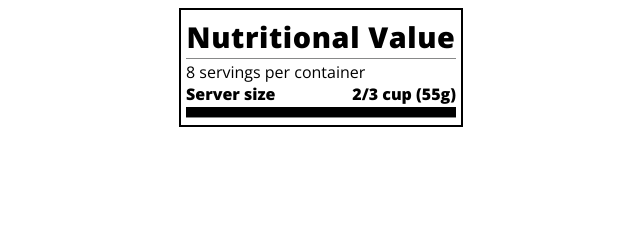
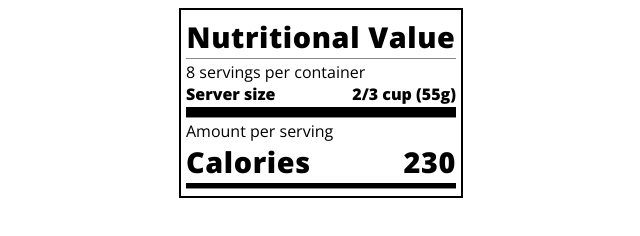
Before and after one commit to DevPuddle/nutrition-tag, a plain HTML site: page index.html in a window 1280 px wide. Shown: the whole page, without its empty margins (319-959 px from the left). Drawn offline with nearby package versions, Linux system fonts and the light colour scheme.

Commit message:
finish with the practice

```diff
--- a/index.html
+++ b/index.html
@@ -16,9 +16,14 @@
             <div class="divider"></div>
 
             <p>8 servings per container</p>
-            <p class="bold"> Server size <span class="server-size">2/3 cup (55g)</span></p>
+            <p class="bold"> Server size <span class="right">2/3 cup (55g)</span></p>
         </header>
         <div class="divider lg"></div>
+        <div class="calories-info">
+            <p>Amount per serving</p>
+            <h1>Calories <span class="right bold">230</span></h1>
+        </div>
+        <div class="divider md"></div>
 
     </div>
 </body>
--- a/styles.css
+++ b/styles.css
@@ -26,7 +26,7 @@ p {
     margin: 0;
 }
 
-.server-size{
+.right{
     float: right;
 }
 
@@ -38,3 +38,13 @@ p {
     height: 10px;
     background-color: black;
 }
+.md {
+    height: 5px;
+    background-color: black;
+}
+
+.calories-info h1 {
+    text-align: left;
+    margin: 0;
+    font-family: Open Sans, sans-serif;
+}
```
